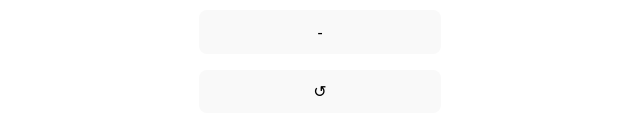
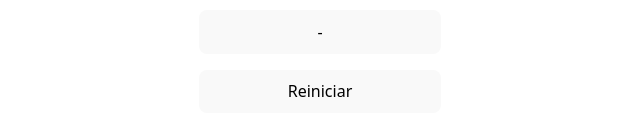
Before and after one commit to MrNano08/MonoRepoHooks, a React (Vite) app in the folder hook_examples/useReducer/: page / in a window 1280 px wide. Shown: the part 450-586 px from the top of the page, without its empty margins (320-960 px from the left). Built offline with nearby package versions, Linux system fonts and the light colour scheme.

Commit message:
feat(hook_examples/useReducer): test7

```diff
--- a/hook_examples/useReducer/src/App.jsx
+++ b/hook_examples/useReducer/src/App.jsx
@@ -25,7 +25,7 @@ function ContadorConReducer() {
       <p>Contador: {estado.contador}</p>
       <button onClick={() => dispatch({ type: 'incrementar' })}>+</button>
       <button onClick={() => dispatch({ type: 'decrementar' })}>-</button>
-      <button onClick={() => dispatch({ type: 'reiniciar' })}>↺</button>
+      <button onClick={() => dispatch({ type: 'reiniciar' })}>Reiniciar</button>
     </div>
   );
 }
```
